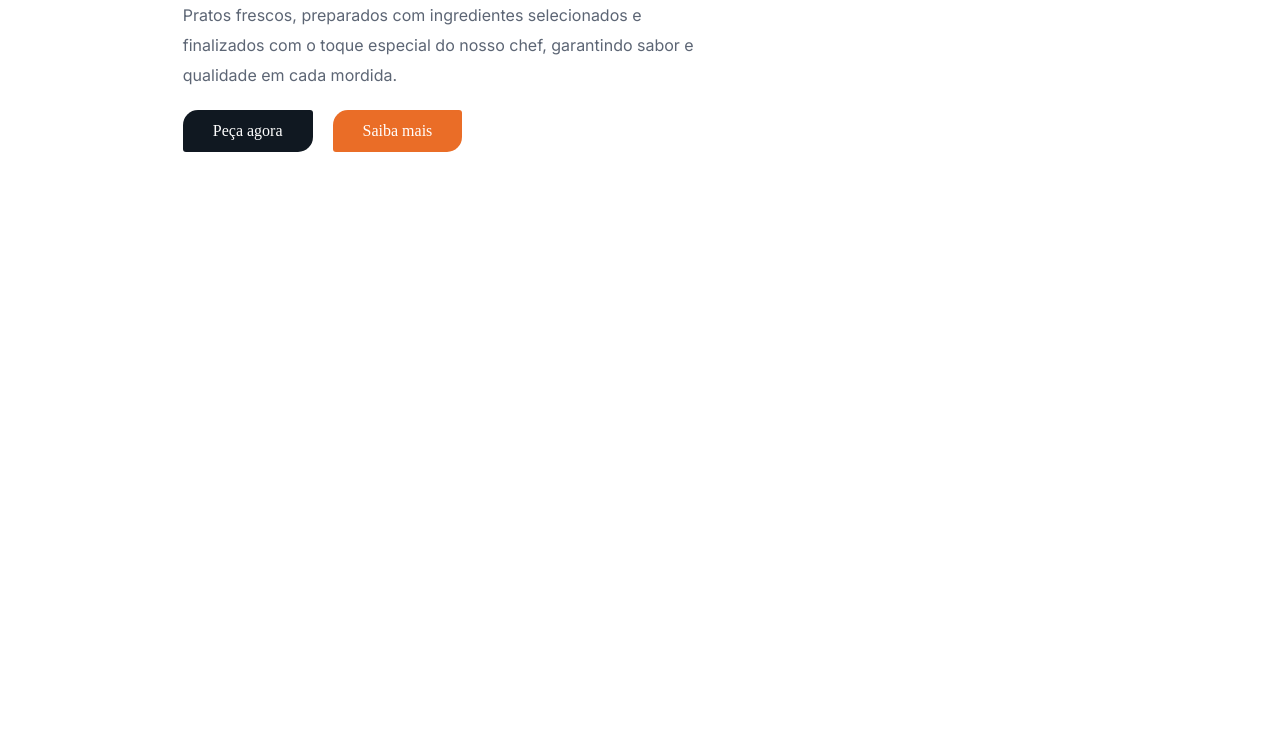
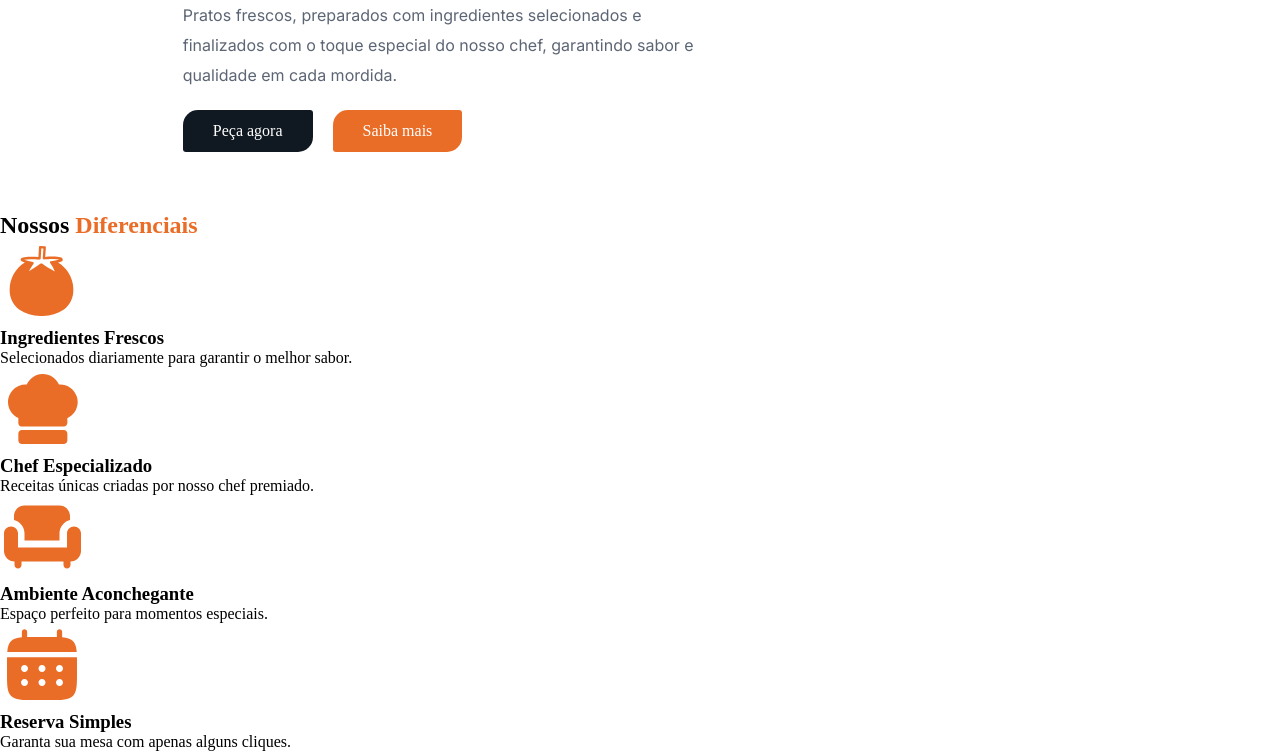
Before and after one commit to MatheusAlvarez/Aurora-gastro, a plain HTML site: page index.html in a window 1280 px wide. Shown: the part 350-1101 px from the top of the page. Before the commit the page ends 800 px from the top, so only its background shows below. Drawn offline with Linux system fonts and the light colour scheme; a web font is replaced by a local one.

Commit message:
feat: Created differences section in index.html

```diff
--- a/index.html
+++ b/index.html
@@ -59,6 +59,56 @@
 
     </main>
 
+    <section class="section-differences">
+
+        <h2>Nossos <span class="highlighted-word">Diferenciais</span></h2>
+
+        <div class="differences-cards-container">
+
+            <div class="differences-card">
+
+                <img src="./src/assets/images/icon-tomato.svg" alt="ilustração de um tomate">
+
+                <h3>Ingredientes Frescos</h3>
+
+                <p>Selecionados diariamente para garantir o melhor sabor.</p>
+
+            </div>
+
+            <div class="differences-card">
+
+                <img src="./src/assets/images/icon-chef.svg" alt="ilustração chapéu do chefe">
+
+                <h3>Chef Especializado</h3>
+
+                <p>Receitas únicas criadas por nosso chef premiado.</p>
+
+            </div>
+
+            <div class="differences-card">
+
+                <img src="./src/assets/images/icon-ambient.svg" alt="ilustração de poltrona">
+
+                <h3>Ambiente Aconchegante</h3>
+
+                <p>Espaço perfeito para momentos especiais.</p>
+
+            </div>
+
+            <div class="differences-card">
+
+                <img src="./src/assets/images/icon-calendar.svg" alt="ilustração de um calendário">
+
+                <h3>Reserva Simples</h3>
+
+                <p>Garanta sua mesa com apenas alguns cliques.</p>
+
+            </div>
+
+        </div>
+
+    </section>
+
 </body>
 
 </html>
```
Also changed, not shown: src/assets/images/icon-ambient.svg (added), src/assets/images/icon-calendar.svg (added), src/assets/images/icon-chef.svg (added), src/assets/images/icon-tomato.svg (added).
